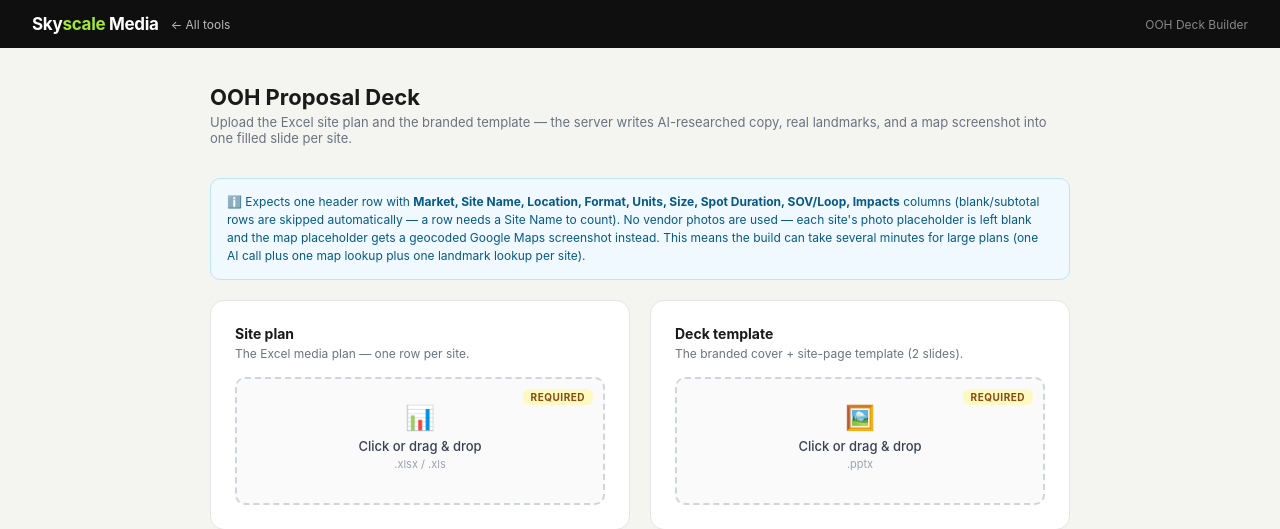
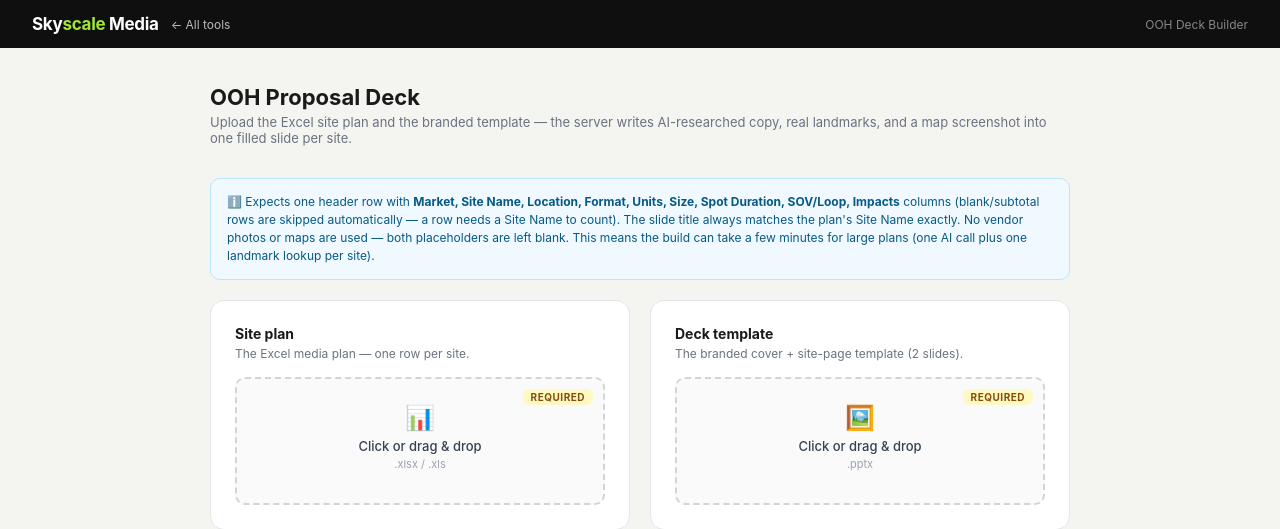
Before and after one commit to sergioabiad4-stack/etihad-ooh-creator-ppt, a Flask app: page /ooh-deck in a window 1280 px wide. Shown: the top 529 px of the page. Run offline with Flask 3, Linux system fonts and the light colour scheme; some libraries are stand-ins or nearby versions.

Commit message:
Slide title now always matches Excel Site Name; remove maps feature
Title was previously AI-generated "based on" the site name, which could
paraphrase or shorten it differently than the plan — now uses the raw
Excel Site Name verbatim (still capped at 24 chars to avoid wrapping into
the subtitle). Removed the site_name key from the AI prompt entirely
since it's no longer used.

Removed the map lookup/insertion feature completely: no more per-site
geocoding calls, no map image, no map placeholder handling beyond
dropping it (same treatment as the site photo placeholder). This also
fixes an inconsistent-background complaint — the map was the one part of
the slide whose presence/content varied per site (real screenshot, city-
level fallback, or blank on failure); removing it makes every site slide
structurally identical.

Verified against the real Qatar x China plan: all 30 site slide titles
match their Excel Site Name exactly, every site slide has an identical
shape count (38), and no picture shapes or map fetch calls occur anywhere
in the build.

Co-Authored-By: Claude <noreply@anthropic.com>

```diff
--- a/app.py
+++ b/app.py
@@ -1096,18 +1096,19 @@ def fill_cn_plan():
 
 
 # ---------------------------------------------------------------------------
-# Etihad OOH Proposal Builder
-# ---------------------------------------------------------------------------
-# Fills the Etihad-branded template from the vendor-supplied Excel media plan
-# (one row per site: State/Market/Location/Contacts Per Day/Media/Type/Units/
-# W/H/SOV %/Lead Time/Language/Screen Resolution/Screen Loop). The template's
-# data slide (shape IDs 138-146) is cloned once per site, and a divider slide
-# (shape IDs 169-171) is cloned once per market/city, in first-seen order.
-# Since the Excel has no vendor photos, the "Pictures" placeholder is dropped
-# and "Map" is filled with a geocoded Google Maps screenshot (same lookup the
-# main OOH generator uses) — fetching one map per site is network-bound, so
-# the build runs as a background job polled via the existing /api/status and
-# /api/download endpoints rather than a single synchronous request.
+# Unified OOH Proposal Deck Builder
+# ---------------------------------------------------------------------------
+# Fills a branded 2-slide template (cover + one site page) from a vendor
+# Excel media plan (one row per site: Market/Site Name/Location/Format/
+# Units/Size/Spot Duration/SOV-Loop/Impacts). The site-page slide is cloned
+# once per site; there's no vendor photo, so its "[SITE PHOTO]"/"[MAP]"
+# placeholders are simply dropped. The slide title always matches the
+# plan's Site Name verbatim. AI fills the descriptive copy (Location/
+# Visibility/Audience/Why this site) and real landmark lookups (with an
+# AI fallback when geocoding finds nothing) run per site — network-bound
+# work, so the build runs as a background job polled via the existing
+# /api/status and /api/download endpoints rather than a single
+# synchronous request.
 
 _OOH_NS_A = 'http://schemas.openxmlformats.org/drawingml/2006/main'
 _OOH_NS_R = 'http://schemas.openxmlformats.org/officeDocument/2006/relationships'
@@ -1251,10 +1252,11 @@ Site details:
 - Units: {site['units']}
 - Impacts: {site['impacts']}
 
+The site's title on the slide is always "{site['site_name']}" verbatim from the plan — do not rename or paraphrase it.
+
 Return ONLY valid JSON (no markdown fences, no extra text) with exactly these keys:
 
 {{
-  "site_name": "<a SHORT display name for this site based on '{site['site_name']}', max 24 characters, must fit on a single line in a large title font, e.g. 'One Times Square' or 'Marine Drive'>",
   "site_nickname": "<a short, catchy 2-5 word descriptor/nickname for this specific site, e.g. 'The Ball Drop Tower'>",
   "location_desc": "<2-3 sentences describing where this site is located and its surroundings>",
   "visibility_desc": "<2-3 sentences about the screen's visibility, format, and viewing conditions>",
@@ -1412,7 +1414,7 @@ def _ooh_fill_cover_slide(slide, client_name: str, campaign_subtitle: str, campa
         _ooh_set_shape_text(sh, value)
 
 
-def _ooh_fill_site_slide(slide, fields: dict, ai: dict, client_name: str, map_bytes: bytes | None, landmarks: list):
+def _ooh_fill_site_slide(slide, fields: dict, ai: dict, client_name: str, landmarks: list):
     """Fill a cloned site-page slide.
 
     Labels (LOCATION/VISIBILITY/AUDIENCE/etc.) and prefixed fact lines
@@ -1423,17 +1425,14 @@ def _ooh_fill_site_slide(slide, fields: dict, ai: dict, client_name: str, map_by
     reproduces the template's label/value layout (verified against the
     actual template file's real coordinates).
     """
-    photo_shape = map_shape = None
+    placeholder_shapes = []  # [SITE PHOTO] and [MAP] boxes — no image source for either, so just removed
     left_column = []   # title + subtitle candidates
     leftover = []      # why-this-site / location / visibility / audience / 3 landmarks
 
     for sh in slide.shapes:
         if _ooh_has_blip_fill(sh):
             if sh.width > 8_000_000 and sh.left < 1_000_000:
-                if sh.top < 4_000_000:
-                    photo_shape = sh
-                else:
-                    map_shape = sh
+                placeholder_shapes.append(sh)
             continue
 
         text = _ooh_shape_text(sh)
@@ -1464,10 +1463,11 @@ def _ooh_fill_site_slide(slide, fields: dict, ai: dict, client_name: str, map_by
 
     left_column.sort(key=lambda sh: sh.top)
     if len(left_column) >= 1:
-        # Capped defensively (not just via the AI prompt) — this is a large
-        # single-line title font, and a longer string wraps and overlaps the
+        # Always the raw Excel Site Name (not an AI paraphrase) so the slide
+        # title matches the plan exactly. Capped since this is a large
+        # single-line title font — a longer string wraps and overlaps the
         # subtitle sitting right below it.
-        title = (ai.get('site_name') or fields.get('site_name_fallback', ''))[:24]
+        title = fields.get('site_name_fallback', '')[:24]
         _ooh_set_shape_text(left_column[0], title)
     if len(left_column) >= 2:
         nickname = ai.get('site_nickname', '')
@@ -1487,13 +1487,8 @@ def _ooh_fill_site_slide(slide, fields: dict, ai: dict, client_name: str, map_by
         _ooh_set_shape_text(sh, value)
 
     spt = slide.shapes._spTree
-    if photo_shape is not None:
-        spt.remove(photo_shape._element)  # no vendor photo available — leave blank
-    if map_shape is not None:
-        ML, MT, MW, MH = map_shape.left, map_shape.top, map_shape.width, map_shape.height
-        spt.remove(map_shape._element)
-        if map_bytes:
-            slide.shapes.add_picture(io.BytesIO(map_bytes), ML, MT, MW, MH)
+    for sh in placeholder_shapes:
+        spt.remove(sh._element)  # no vendor photo, and the maps feature is unused — leave blank
 
 
 def _ooh_build_deck(prs: Presentation, sites: list, client_name: str, campaign_subtitle: str,
@@ -1510,7 +1505,6 @@ def _ooh_build_deck(prs: Presentation, sites: list, client_name: str, campaign_s
             {**_ooh_format_site_fields(site), 'market': site['market']},
             data.get('ai_content') or {},
             client_name,
-            data.get('map_bytes'),
             data.get('landmarks') or [],
         )
 
@@ -1529,7 +1523,7 @@ def _ooh_build_deck(prs: Presentation, sites: list, client_name: str, campaign_s
 
 def _ooh_build_job(job_id: str, template_bytes: bytes, sites: list, client_name: str,
                     campaign_subtitle: str, campaign_name: str, duration: str):
-    """Background job: AI copy + real landmarks + a map screenshot per site, then assemble the deck."""
+    """Background job: AI copy + real landmarks per site, then assemble the deck."""
     def update(status, message, progress=0):
         with jobs_lock:
             jobs[job_id]['status'] = status
@@ -1560,9 +1554,9 @@ def _ooh_build_job(job_id: str, template_bytes: bytes, sites: list, client_name:
             try:
                 landmarks = get_real_landmarks(site['location'], site['market'], n=3)
                 if not landmarks:
-                    # Same issue as the map: the full location text is often too
-                    # descriptive to geocode — fall back to city-level landmarks
-                    # rather than leaving the section blank.
+                    # The full location text is often too descriptive to
+                    # geocode — fall back to city-level landmarks rather than
+                    # leaving the section blank.
                     landmarks = get_real_landmarks(site['market'], site['market'], n=3)
             except Exception as e:
                 print(f"[OOH DECK LANDMARKS] failed for site {site['sno']} ({site['location']!r}): {e}")
@@ -1577,18 +1571,6 @@ def _ooh_build_job(job_id: str, template_bytes: bytes, sites: list, client_name:
                     print(f"[OOH DECK LANDMARKS] AI fallback failed for site {site['sno']} ({site['location']!r}): {e}")
 
             data['landmarks'] = landmarks or []
-
-            try:
-                map_bytes = get_map_image_bytes(site['location'], site['market'], zoom=16)
-                if not map_bytes:
-                    # The full location text (e.g. "Set of 2 - Bandra Kurla Complex - Entrance")
-                    # is often too descriptive for the geocoder — fall back to a city-level map
-                    # rather than leaving the placeholder blank.
-                    map_bytes = get_map_image_bytes(site['market'], site['market'], zoom=12)
-                data['map_bytes'] = map_bytes
-            except Exception as e:
-                print(f"[OOH DECK MAP] failed for site {site['sno']} ({site['location']!r}): {e}")
-                data['map_bytes'] = None
 
             per_site[site['sno']] = data
 
--- a/templates/ooh_deck.html
+++ b/templates/ooh_deck.html
@@ -68,7 +68,7 @@ body{font-family:-apple-system,BlinkMacSystemFont,'Segoe UI',sans-serif;backgrou
   <p class="page-sub">Upload the Excel site plan and the branded template — the server writes AI-researched copy, real landmarks, and a map screenshot into one filled slide per site.</p>
 
   <div class="info-box">
-    ℹ️ Expects one header row with <strong>Market, Site Name, Location, Format, Units, Size, Spot Duration, SOV/Loop, Impacts</strong> columns (blank/subtotal rows are skipped automatically — a row needs a Site Name to count). No vendor photos are used — each site's photo placeholder is left blank and the map placeholder gets a geocoded Google Maps screenshot instead. This means the build can take several minutes for large plans (one AI call plus one map lookup plus one landmark lookup per site).
+    ℹ️ Expects one header row with <strong>Market, Site Name, Location, Format, Units, Size, Spot Duration, SOV/Loop, Impacts</strong> columns (blank/subtotal rows are skipped automatically — a row needs a Site Name to count). The slide title always matches the plan's Site Name exactly. No vendor photos or maps are used — both placeholders are left blank. This means the build can take a few minutes for large plans (one AI call plus one landmark lookup per site).
   </div>
 
   <div class="grid">
```
